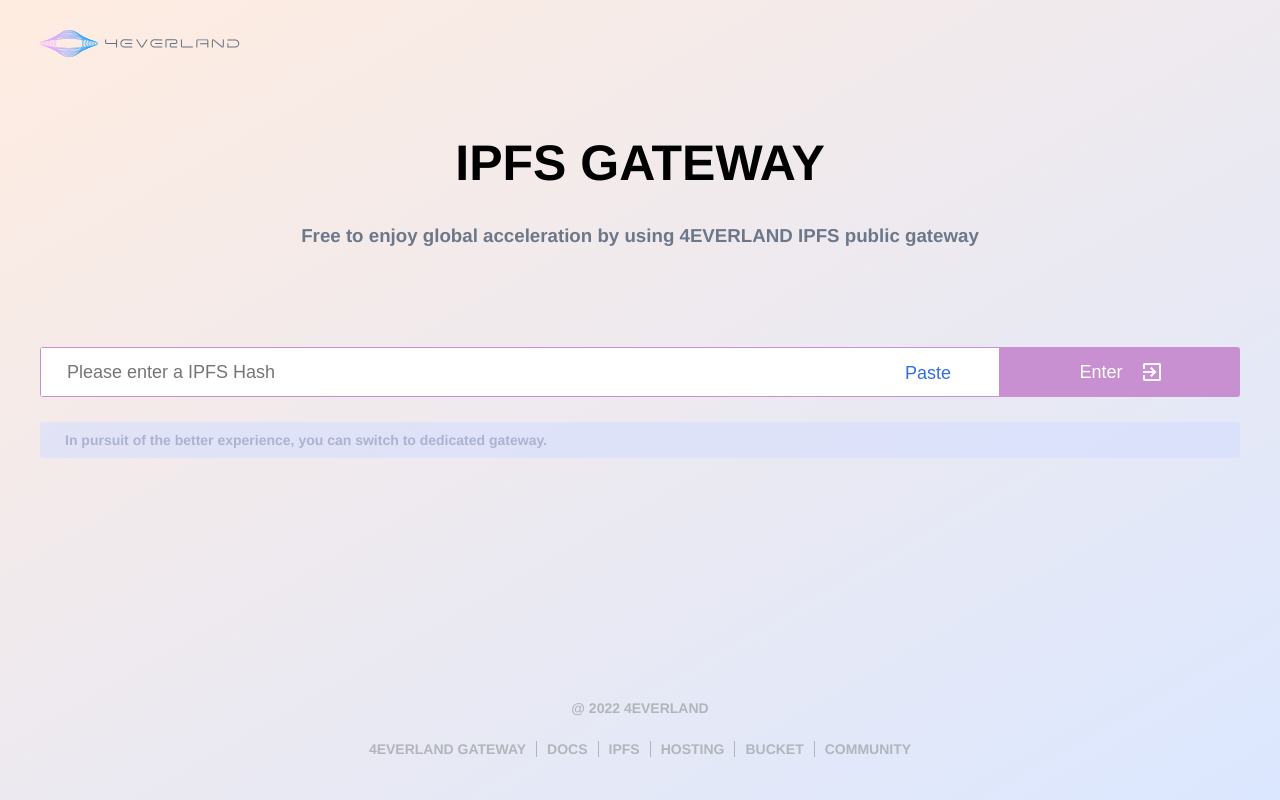
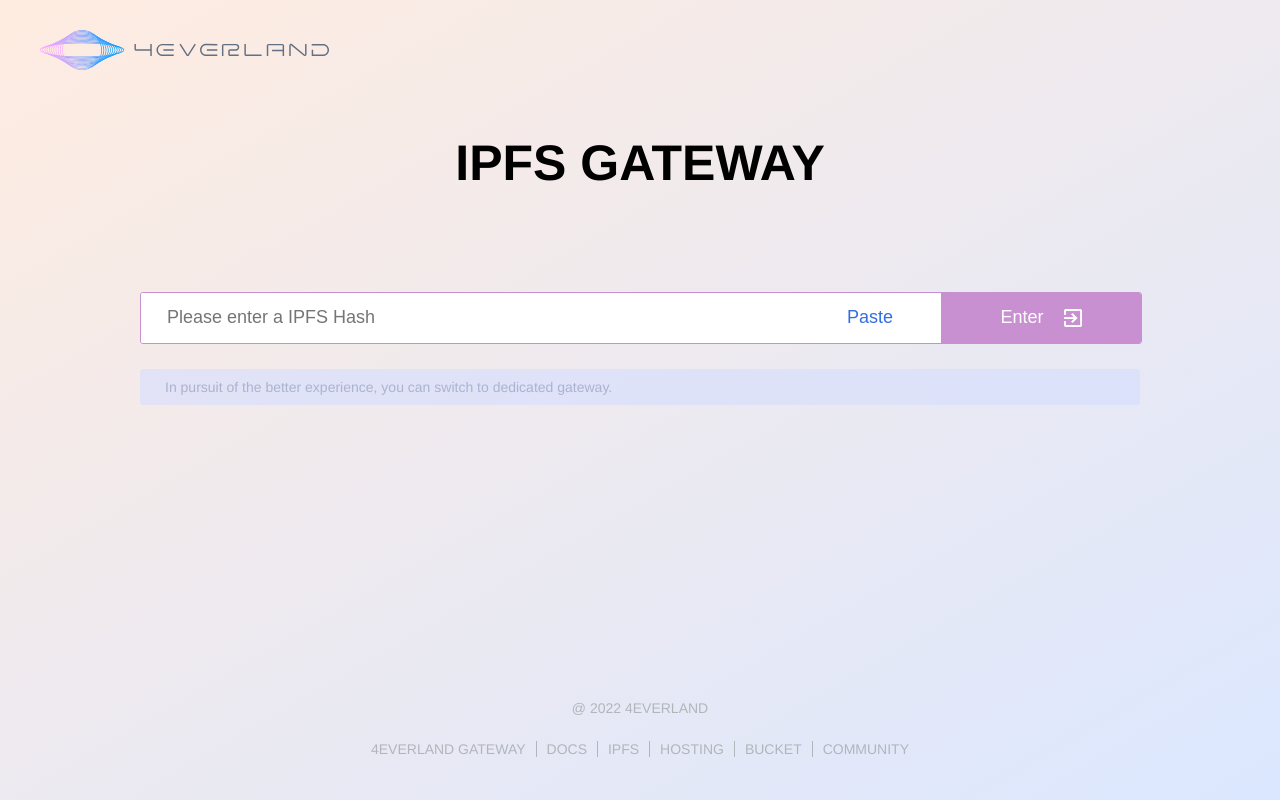
Before and after one commit to 4everland/ipfs-website, a Vue app: page / in a window 1280 px wide. Built offline with nearby package versions, Linux system fonts and the light colour scheme.

Commit message:
style:change style

```diff
--- a/src/App.vue
+++ b/src/App.vue
@@ -35,7 +35,7 @@
   text-align: center;
   .logo {
     text-align: left;
-    width: 200px;
+    width: 290px;
     padding: 30px 40px;
     position: fixed;
     top: 0;
--- a/src/components/footer.vue
+++ b/src/components/footer.vue
@@ -60,7 +60,6 @@
   left: 0;
   color: #b1b6bb;
   font-size: 14px;
-  font-weight: bold;
   .copy-right {
     margin-bottom: 25px;
   }
--- a/src/views/Home.vue
+++ b/src/views/Home.vue
@@ -3,10 +3,6 @@
     <div class="container">
       <div class="main">
         <h1 class="title">IPFS GATEWAY</h1>
-        <h3 class="desc" style="color: #6c7789">
-          Free to enjoy global acceleration by using 4EVERLAND IPFS public
-          gateway
-        </h3>
         <div class="enter-box">
           <div class="left">
             <input
@@ -71,7 +67,7 @@
   background: linear-gradient(-30deg, #dbe7ff, #ffece0);
   box-sizing: border-box;
   .container {
-    max-width: 1200px;
+    max-width: 1000px;
     margin: 0 auto;
     padding: 0 10px;
   }
@@ -84,6 +80,7 @@
       display: flex;
       margin-top: 100px;
       border-radius: 3px;
+      border: 1px solid #c990d1;
       overflow: hidden;
       button {
         height: 50px;
@@ -96,7 +93,6 @@
       .left {
         width: 80%;
         height: 50px;
-        border: 1px solid #c990d1;
         background-color: #fff;
         display: flex;
         justify-content: space-between;
@@ -104,7 +100,7 @@
         padding-right: 42px;
         box-sizing: border-box;
         .enter-input {
-          width: 70%;
+          width: 80%;
           border: none;
           outline: none;
           font-size: 18px;
@@ -137,7 +133,6 @@
       color: #abb3d0;
       font-size: 14px;
       padding: 0 25px;
-      font-weight: bold;
       box-sizing: border-box;
     }
   }
```
